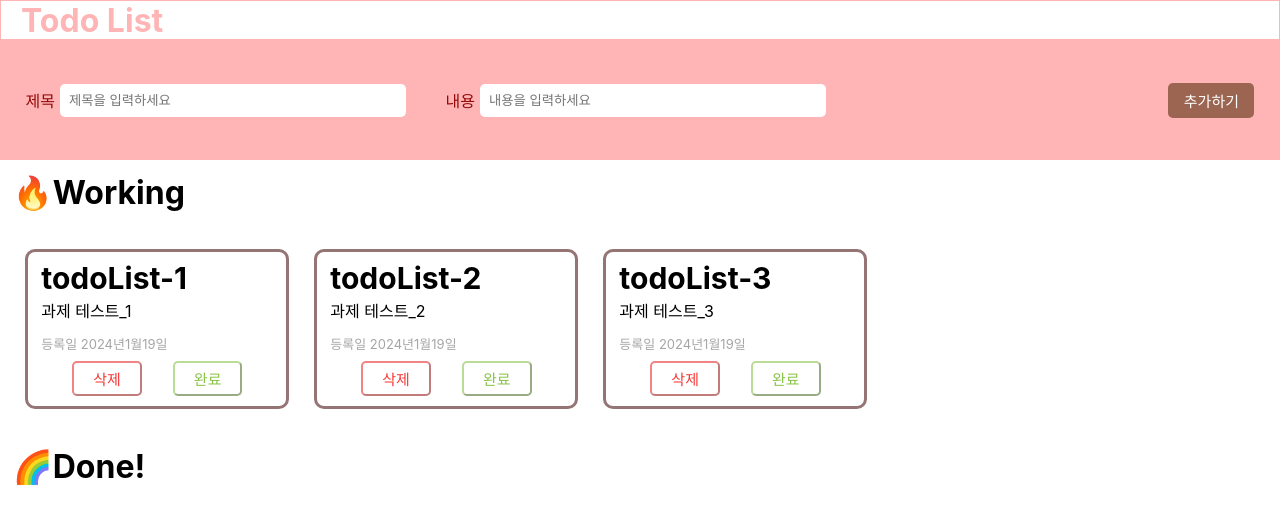
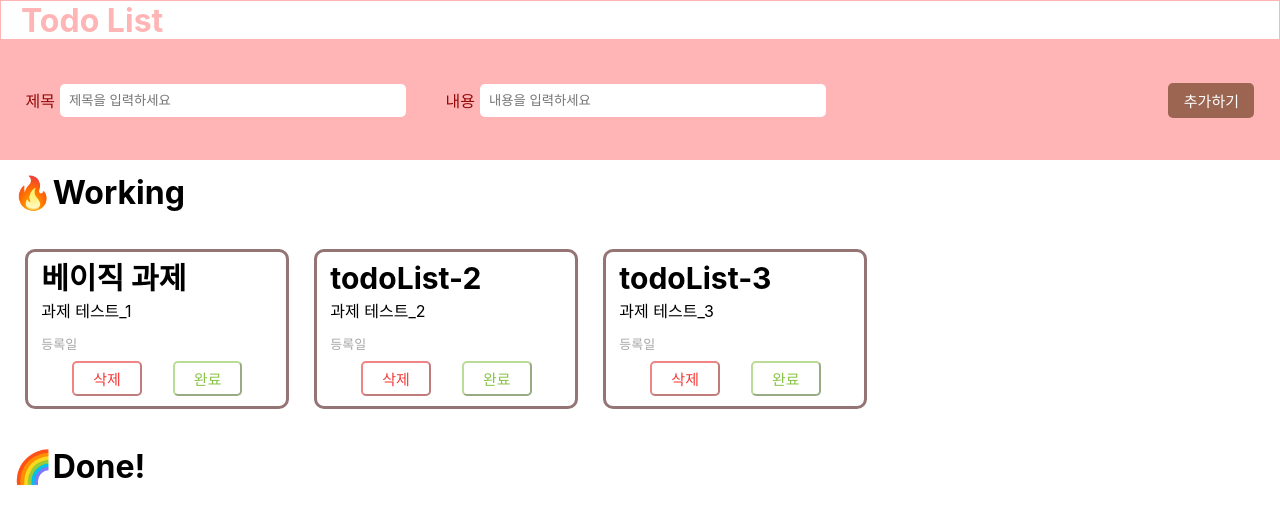
Before and after one commit to seokahee/project-todoList, a React (Create React App) app: page / in a window 1280 px wide. Shown: the top 524 px of the page. Built offline with nearby package versions, Linux system fonts and the light colour scheme.

Commit message:
베이직반 과제 시작

```diff
--- a/src/App.jsx
+++ b/src/App.jsx
@@ -8,54 +8,24 @@ function App() {
   const [list, setList] = useState([
     {
       id: 1,
-      title: "todoList-1",
+      title: "베이직 과제",
       content: "과제 테스트_1",
       isDone: false,
-      regDate: (() => {
-        const now = new Date();
-        const today =
-          now.getFullYear() +
-          "년" +
-          (now.getMonth() + 1) +
-          "월" +
-          now.getDate() +
-          "일";
-        return today;
-      })(),
+      deadline: "2024-01-29",
     },
     {
       id: 2,
       title: "todoList-2",
       content: "과제 테스트_2",
       isDone: false,
-      regDate: (() => {
-        const now = new Date();
-        const today =
-          now.getFullYear() +
-          "년" +
-          (now.getMonth() + 1) +
-          "월" +
-          now.getDate() +
-          "일";
-        return today;
-      })(),
+      deadline: "2024-01-29",
     },
     {
       id: 3,
       title: "todoList-3",
       content: "과제 테스트_3",
       isDone: false,
-      regDate: (() => {
-        const now = new Date();
-        const today =
-          now.getFullYear() +
-          "년" +
-          (now.getMonth() + 1) +
-          "월" +
-          now.getDate() +
-          "일";
-        return today;
-      })(),
+      deadline: "2024-01-29",
     },
   ]);
 
```
